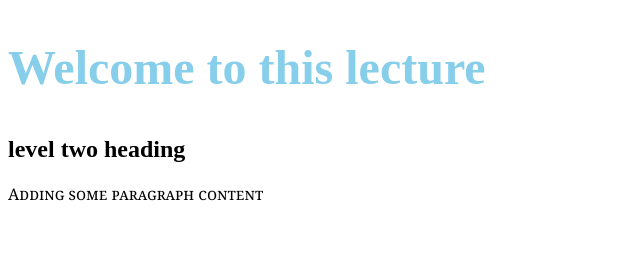
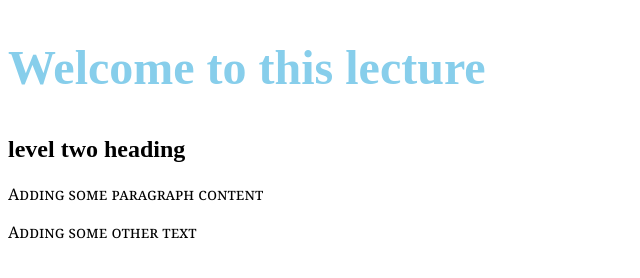
Before and after one commit to TimothyOsborn/monash-example-s01y21, a plain HTML site: page index.html in a window 1280 px wide. Shown: the whole page, without its empty margins (0-640 px from the left). Drawn offline with Linux system fonts and the light colour scheme.

Commit message:
feat: add exciting content

```diff
--- a/index.html
+++ b/index.html
@@ -13,5 +13,6 @@
 		<h1>Welcome to this lecture</h1>
 		<h2>level two heading</h2>
 		<p>Adding some paragraph content</p>
+		<p>Adding some other text</p>
 	</body>
 </html>
```
